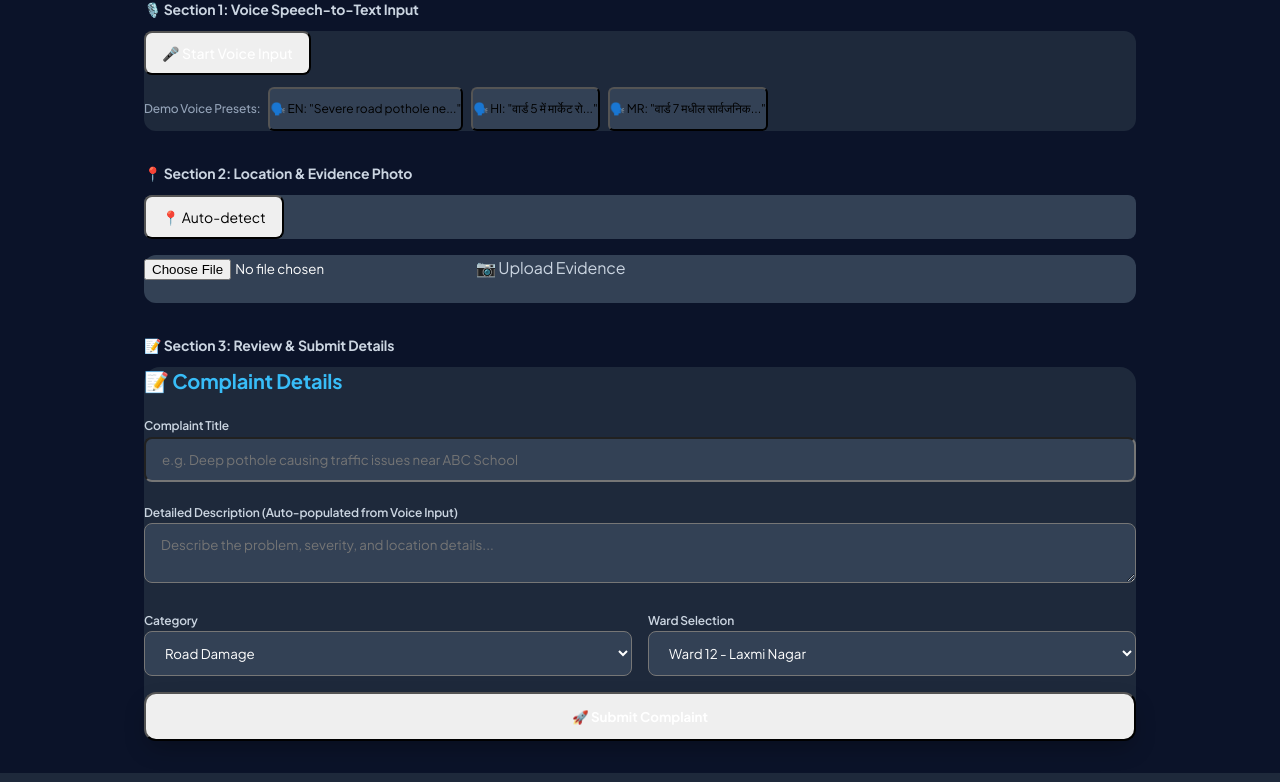
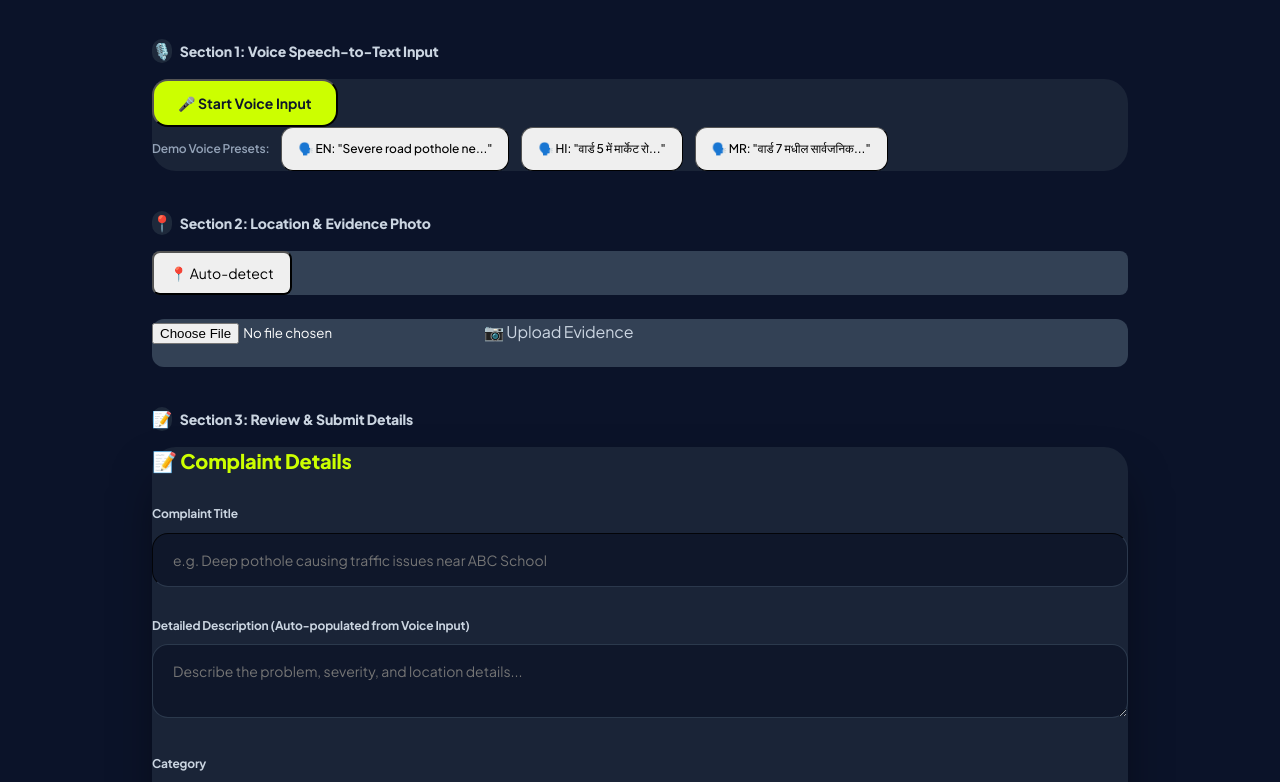
Before and after one commit to Yash-k10/complaint_box, a React (Vite) app in the folder client/: page /citizen in a window 1280 px wide. Shown: the part 313-1095 px from the top of the page. Built offline with nearby package versions, Linux system fonts and the light colour scheme.

Commit message:
complete UI declutter overhaul with spacious paddings, breathable card margins and zero overlap across all pages

```diff
--- a/client/src/components/ComplaintForm.jsx
+++ b/client/src/components/ComplaintForm.jsx
@@ -26,31 +26,34 @@ export default function ComplaintForm({ initialText = '', onSubmit }) {
   };
 
   return (
-    <form onSubmit={handleSubmit} className="space-y-4 bg-slate-800 p-6 rounded-2xl border border-slate-700 shadow-xl">
-      <h2 className="text-xl font-bold text-cyan-400 flex items-center gap-2">📝 Complaint Details</h2>
-      <div>
-        <label className="block text-xs font-semibold text-slate-300 mb-1">Complaint Title</label>
+    <form onSubmit={handleSubmit} className="space-y-6 bg-slate-800/80 p-8 rounded-3xl border border-slate-700/60 shadow-2xl">
+      <h2 className="text-xl font-black text-lime-accent flex items-center gap-2">📝 Complaint Details</h2>
+
+      <div className="space-y-2">
+        <label className="block text-xs font-bold text-slate-300 uppercase tracking-wider">Complaint Title</label>
         <input
-          className="w-full bg-slate-700 rounded-lg px-4 py-3 text-white placeholder-slate-400 outline-none focus:ring-2 focus:ring-cyan-500 transition"
+          className="w-full bg-slate-900 border border-slate-700 rounded-2xl px-5 py-4 text-white placeholder-slate-500 outline-none focus:ring-2 focus:ring-lime-accent/50 transition text-sm"
           placeholder="e.g. Deep pothole causing traffic issues near ABC School"
           value={form.title}
           onChange={(e) => setForm({ ...form, title: e.target.value })}
         />
       </div>
-      <div>
-        <label className="block text-xs font-semibold text-slate-300 mb-1">Detailed Description (Auto-populated from Voice Input)</label>
+
+      <div className="space-y-2">
+        <label className="block text-xs font-bold text-slate-300 uppercase tracking-wider">Detailed Description (Auto-populated from Voice Input)</label>
         <textarea
-          className="w-full bg-slate-700 rounded-lg px-4 py-3 text-white placeholder-slate-400 h-28 outline-none focus:ring-2 focus:ring-cyan-500 transition"
+          className="w-full bg-slate-900 border border-slate-700 rounded-2xl px-5 py-4 text-white placeholder-slate-500 h-32 outline-none focus:ring-2 focus:ring-lime-accent/50 transition text-sm"
           placeholder="Describe the problem, severity, and location details..."
           value={form.description}
           onChange={(e) => setForm({ ...form, description: e.target.value })}
         />
       </div>
-      <div className="grid grid-cols-2 gap-4">
-        <div>
-          <label className="block text-xs font-semibold text-slate-300 mb-1">Category</label>
+
+      <div className="grid grid-cols-1 md:grid-cols-2 gap-6">
+        <div className="space-y-2">
+          <label className="block text-xs font-bold text-slate-300 uppercase tracking-wider">Category</label>
           <select
-            className="w-full bg-slate-700 rounded-lg px-4 py-3 text-white outline-none"
+            className="w-full bg-slate-900 border border-slate-700 rounded-2xl px-5 py-4 text-white outline-none text-sm"
             value={form.category}
             onChange={(e) => setForm({ ...form, category: e.target.value })}
           >
@@ -61,10 +64,10 @@ export default function ComplaintForm({ initialText = '', onSubmit }) {
             <option>Parks</option>
           </select>
         </div>
-        <div>
-          <label className="block text-xs font-semibold text-slate-300 mb-1">Ward Selection</label>
+        <div className="space-y-2">
+          <label className="block text-xs font-bold text-slate-300 uppercase tracking-wider">Ward Selection</label>
           <select
-            className="w-full bg-slate-700 rounded-lg px-4 py-3 text-white outline-none"
+            className="w-full bg-slate-900 border border-slate-700 rounded-2xl px-5 py-4 text-white outline-none text-sm"
             value={form.wardId}
             onChange={(e) => setForm({ ...form, wardId: Number(e.target.value) })}
           >
@@ -75,9 +78,10 @@ export default function ComplaintForm({ initialText = '', onSubmit }) {
           </select>
         </div>
       </div>
+
       <button
         type="submit"
-        className="w-full bg-gradient-to-r from-blue-600 to-cyan-500 hover:opacity-90 text-white font-bold py-3.5 rounded-xl shadow-lg transition"
+        className="w-full bg-lime-accent hover:opacity-90 text-slate-900 font-black py-4 rounded-2xl shadow-xl transition text-sm"
       >
         🚀 Submit Complaint
       </button>
--- a/client/src/components/VoiceInput.jsx
+++ b/client/src/components/VoiceInput.jsx
@@ -39,50 +39,49 @@ export default function VoiceInput({ onTranscript }) {
   };
 
   return (
-    <div className="bg-slate-800 p-4 rounded-xl border border-slate-700 space-y-3">
-      <div className="flex items-center justify-between">
-        <div className="flex items-center gap-2">
+    <div className="bg-slate-800/80 p-6 rounded-3xl border border-slate-700/60 space-y-5 shadow-xl">
+      {/* Record Button */}
+      <div className="flex items-center gap-4">
         <button
           type="button"
           onClick={startListening}
-            className={`flex items-center gap-2 px-4 py-2 rounded-lg font-medium text-sm transition ${
-              listening ? 'bg-red-600 text-white animate-pulse' : 'bg-cyan-600 hover:bg-cyan-500 text-white'
+          className={`flex items-center gap-2 px-6 py-3 rounded-2xl font-bold text-sm transition ${
+            listening ? 'bg-red-600 text-white animate-pulse' : 'bg-lime-accent text-slate-900 hover:opacity-90'
           }`}
         >
           🎤 {listening ? 'Listening...' : 'Start Voice Input'}
         </button>
         {listening && (
-            <span className="flex gap-1 items-center">
-              <span className="w-2 h-2 bg-red-400 rounded-full animate-ping" />
-              <span className="text-xs text-red-400 font-mono">Recording audio...</span>
+          <span className="flex gap-2 items-center">
+            <span className="w-2.5 h-2.5 bg-red-400 rounded-full animate-ping" />
+            <span className="text-xs text-red-400 font-mono font-bold">Recording audio...</span>
           </span>
         )}
       </div>
-      </div>
 
-      {/* Preset simulation buttons for instant demo */}
-      <div className="flex flex-wrap items-center gap-2 pt-1 border-t border-slate-700">
-        <span className="text-xs text-slate-400 font-medium">Demo Voice Presets:</span>
+      {/* Preset Simulation Buttons */}
+      <div className="flex flex-wrap items-center gap-3 pt-4 border-t border-slate-700/60">
+        <span className="text-xs text-slate-400 font-semibold">Demo Voice Presets:</span>
         {PRESET_TRANSCRIPTS.map((preset, idx) => (
           <button
             key={idx}
             type="button"
             onClick={() => handleSimulate(preset.text)}
-            className="text-xs bg-slate-700 hover:bg-slate-600 text-cyan-300 px-2.5 py-1 rounded-md transition"
+            className="text-xs bg-slate-700/80 hover:bg-slate-600 text-cyan-300 px-4 py-2 rounded-xl transition font-medium border border-slate-600/60"
           >
             🗣️ {preset.lang}: "{preset.text.substring(0, 22)}..."
           </button>
         ))}
       </div>
 
-      {/* Real-time transcript box */}
+      {/* Real-time Transcript Box */}
       {transcript && (
-        <div className="bg-slate-900/80 p-3 rounded-lg border border-cyan-500/30 text-xs font-mono space-y-1">
-          <div className="flex justify-between text-cyan-400 font-semibold">
+        <div className="bg-slate-900/90 p-5 rounded-2xl border border-cyan-500/30 text-xs font-mono space-y-2">
+          <div className="flex justify-between text-cyan-400 font-bold">
             <span>🎙️ Audio Transcript Output</span>
             <span className="text-[10px] text-slate-500">Auto-filled ✓</span>
           </div>
-          <p className="text-slate-200">{transcript}</p>
+          <p className="text-slate-200 leading-relaxed">{transcript}</p>
         </div>
       )}
     </div>
--- a/client/src/pages/CitizenPortal.jsx
+++ b/client/src/pages/CitizenPortal.jsx
@@ -35,18 +35,18 @@ export default function CitizenPortal() {
   };
 
   return (
-    <div className="max-w-5xl mx-auto px-4 py-8 space-y-8">
-      {/* Organized Page Header */}
-      <div className="bg-slate-800/90 p-6 md:p-8 rounded-3xl border border-slate-700 shadow-xl space-y-2">
-        <div className="flex items-center gap-2 text-xs font-bold text-lime-accent uppercase tracking-wider">
+    <div className="max-w-5xl mx-auto px-6 md:px-10 py-12 space-y-10">
+      {/* Page Header */}
+      <div className="bg-slate-800/80 p-8 md:p-10 rounded-3xl border border-slate-700/60 shadow-2xl space-y-3">
+        <div className="flex items-center gap-3 text-xs font-bold text-lime-accent uppercase tracking-widest">
           <span>STEP-BY-STEP INTAKE</span>
-          <span>•</span>
+          <span className="text-slate-600">•</span>
           <span>PRIVACY SHIELD PROTECTED</span>
         </div>
-        <h1 className="text-3xl md:text-4xl font-extrabold text-white">
+        <h1 className="text-3xl md:text-4xl font-black text-white">
           🏡 Resident Grievance Intake Portal
         </h1>
-        <p className="text-slate-300 text-sm max-w-2xl">
+        <p className="text-slate-400 text-sm md:text-base max-w-2xl leading-relaxed">
           Report broken infrastructure, sanitation, water leakages, or safety hazards using voice speech or text in your preferred language.
         </p>
       </div>
@@ -54,69 +54,72 @@ export default function CitizenPortal() {
       <PrivacyShield />
 
       {submitted ? (
-        <div className="bg-slate-800/90 p-8 md:p-12 rounded-3xl border border-emerald-500/40 text-center space-y-6 shadow-2xl">
-          <span className="text-6xl">🎉</span>
-          <div className="space-y-1">
-            <h2 className="text-2xl md:text-3xl font-extrabold text-emerald-400">Complaint Registered & Audited!</h2>
+        <div className="bg-slate-800/80 p-10 md:p-14 rounded-3xl border border-emerald-500/40 text-center space-y-8 shadow-2xl">
+          <span className="text-7xl block">🎉</span>
+          <div className="space-y-2">
+            <h2 className="text-2xl md:text-3xl font-black text-emerald-400">Complaint Registered & Audited!</h2>
             <p className="text-slate-300 text-sm">
-              Your Reference Tracking ID: <span className="text-cyan-400 font-mono font-bold text-lg px-2 py-0.5 bg-slate-900 rounded border border-slate-700">{submitted.complaintId}</span>
+              Your Reference Tracking ID: <span className="text-cyan-400 font-mono font-bold text-lg px-3 py-1 bg-slate-900 rounded-lg border border-slate-700">{submitted.complaintId}</span>
             </p>
           </div>
 
-          <div className="bg-slate-900/90 p-5 rounded-2xl text-left border border-slate-700 text-xs font-mono space-y-2 max-w-xl mx-auto shadow-inner">
-            <div className="flex justify-between items-center pb-2 border-b border-slate-800">
+          <div className="bg-slate-900/90 p-6 rounded-2xl text-left border border-slate-700 text-xs font-mono space-y-3 max-w-xl mx-auto shadow-inner">
+            <div className="flex justify-between items-center pb-3 border-b border-slate-800">
               <span className="text-cyan-400 font-bold">📄 Database Storage Record</span>
               <span className="text-emerald-400 font-bold">Verified ✓</span>
             </div>
-            <p className="text-slate-200"><span className="text-slate-400">Title:</span> {submitted.title}</p>
-            <p className="text-slate-200"><span className="text-slate-400">Category:</span> {submitted.category} | <span className="text-slate-400">Ward Jurisdiction:</span> Ward {submitted.wardId || 12}</p>
-            <p className="text-slate-200"><span className="text-slate-400">Status:</span> {submitted.status || 'New'}</p>
+            <p className="text-slate-200"><span className="text-slate-500">Title:</span> {submitted.title}</p>
+            <p className="text-slate-200"><span className="text-slate-500">Category:</span> {submitted.category} | <span className="text-slate-500">Ward:</span> Ward {submitted.wardId || 12}</p>
+            <p className="text-slate-200"><span className="text-slate-500">Status:</span> {submitted.status || 'New'}</p>
             {submitted.blockchainHash && (
-              <p className="text-emerald-400 break-all pt-1 border-t border-slate-800"><span className="text-slate-400">SHA-256 Block Hash:</span> {submitted.blockchainHash}</p>
+              <p className="text-emerald-400 break-all pt-2 border-t border-slate-800"><span className="text-slate-500">SHA-256 Block Hash:</span> {submitted.blockchainHash}</p>
             )}
           </div>
 
-          <div className="flex justify-center gap-4">
+          <div className="flex justify-center gap-4 pt-2">
             <button
               onClick={() => {
                 setSubmitted(null);
                 setVoiceText('');
               }}
-              className="bg-lime-accent hover:opacity-90 text-slate-900 font-extrabold px-8 py-3.5 rounded-xl transition shadow-lg text-sm"
+              className="bg-lime-accent hover:opacity-90 text-slate-900 font-black px-8 py-4 rounded-2xl transition shadow-lg text-sm"
             >
               ➕ File Another Complaint
             </button>
           </div>
         </div>
       ) : (
-        <div className="space-y-8">
-          {/* Section 1: Voice Input & Presets */}
-          <div className="space-y-3">
-            <h3 className="text-sm font-bold text-slate-300 uppercase tracking-wider flex items-center gap-2">
-              <span>🎙️ Section 1: Voice Speech-to-Text Input</span>
+        <div className="space-y-10">
+          {/* Section 1: Voice Input */}
+          <div className="space-y-4">
+            <h3 className="text-sm font-extrabold text-slate-300 uppercase tracking-widest flex items-center gap-2">
+              <span className="w-8 h-8 rounded-xl bg-slate-800 border border-slate-700 flex items-center justify-center text-base">🎙️</span>
+              Section 1: Voice Speech-to-Text Input
             </h3>
             <VoiceInput onTranscript={(text) => setVoiceText(text)} />
           </div>
 
-          {/* Section 2: Location & Evidence Attachments */}
-          <div className="space-y-3">
-            <h3 className="text-sm font-bold text-slate-300 uppercase tracking-wider flex items-center gap-2">
-              <span>📍 Section 2: Location & Evidence Photo</span>
+          {/* Section 2: Location & Evidence */}
+          <div className="space-y-4">
+            <h3 className="text-sm font-extrabold text-slate-300 uppercase tracking-widest flex items-center gap-2">
+              <span className="w-8 h-8 rounded-xl bg-slate-800 border border-slate-700 flex items-center justify-center text-base">📍</span>
+              Section 2: Location & Evidence Photo
             </h3>
-            <div className="grid grid-cols-1 md:grid-cols-2 gap-4">
+            <div className="grid grid-cols-1 md:grid-cols-2 gap-6">
               <LocationPicker />
               <ImageUpload />
             </div>
           </div>
 
-          {/* Section 3: Details & Confirmation Form */}
-          <div className="space-y-3">
-            <h3 className="text-sm font-bold text-slate-300 uppercase tracking-wider flex items-center gap-2">
-              <span>📝 Section 3: Review & Submit Details</span>
+          {/* Section 3: Form Details */}
+          <div className="space-y-4">
+            <h3 className="text-sm font-extrabold text-slate-300 uppercase tracking-widest flex items-center gap-2">
+              <span className="w-8 h-8 rounded-xl bg-slate-800 border border-slate-700 flex items-center justify-center text-base">📝</span>
+              Section 3: Review & Submit Details
             </h3>
             {loading ? (
-              <div className="bg-slate-800/90 p-8 rounded-2xl border border-cyan-500/40 text-center text-cyan-400 font-bold animate-pulse space-y-2">
-                <span className="text-3xl block">⏳</span>
+              <div className="bg-slate-800/80 p-10 rounded-3xl border border-cyan-500/40 text-center text-cyan-400 font-bold animate-pulse space-y-3">
+                <span className="text-4xl block">⏳</span>
                 <span>Saving complaint to database & generating SHA-256 audit block...</span>
               </div>
             ) : (
--- a/client/src/pages/LoginPage.jsx
+++ b/client/src/pages/LoginPage.jsx
@@ -48,9 +48,9 @@ export default function LoginPage() {
   };
 
   return (
-    <div className="max-w-xl mx-auto px-4 py-12 space-y-6">
+    <div className="max-w-xl mx-auto px-6 md:px-10 py-16 space-y-8">
       {/* Header */}
-      <div className="text-center space-y-2">
+      <div className="text-center space-y-3">
         <span className="bg-lime-accent/15 text-lime-accent border border-lime-accent/30 text-xs px-3.5 py-1 rounded-full font-semibold">
           UrbanFeedback AI-X Single Sign-On Portal
         </span>
```
Also changed, not shown: client/src/components/KanbanBoard.jsx (+41 -2 lines), client/src/components/KanbanCard.jsx (+15 -11 lines), client/src/pages/AnalyticsPage.jsx (+14 -12 lines), client/src/pages/OfficerDashboard.jsx (+22 -22 lines). Lines whose indentation alone changed are shown as unchanged.
